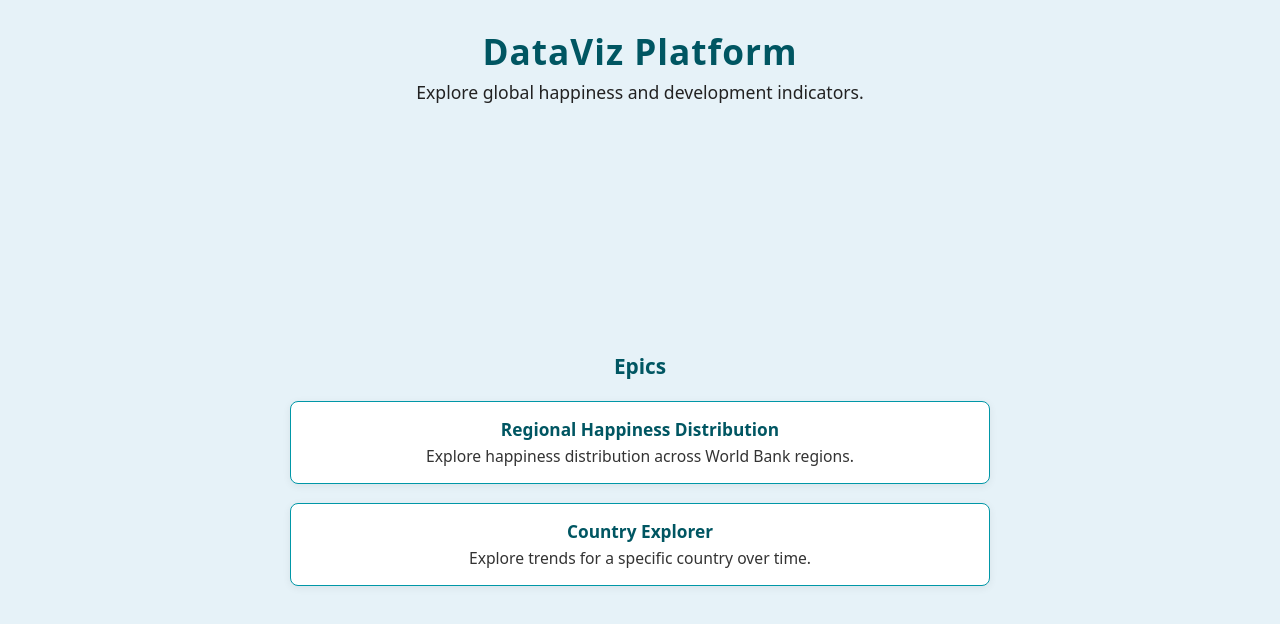
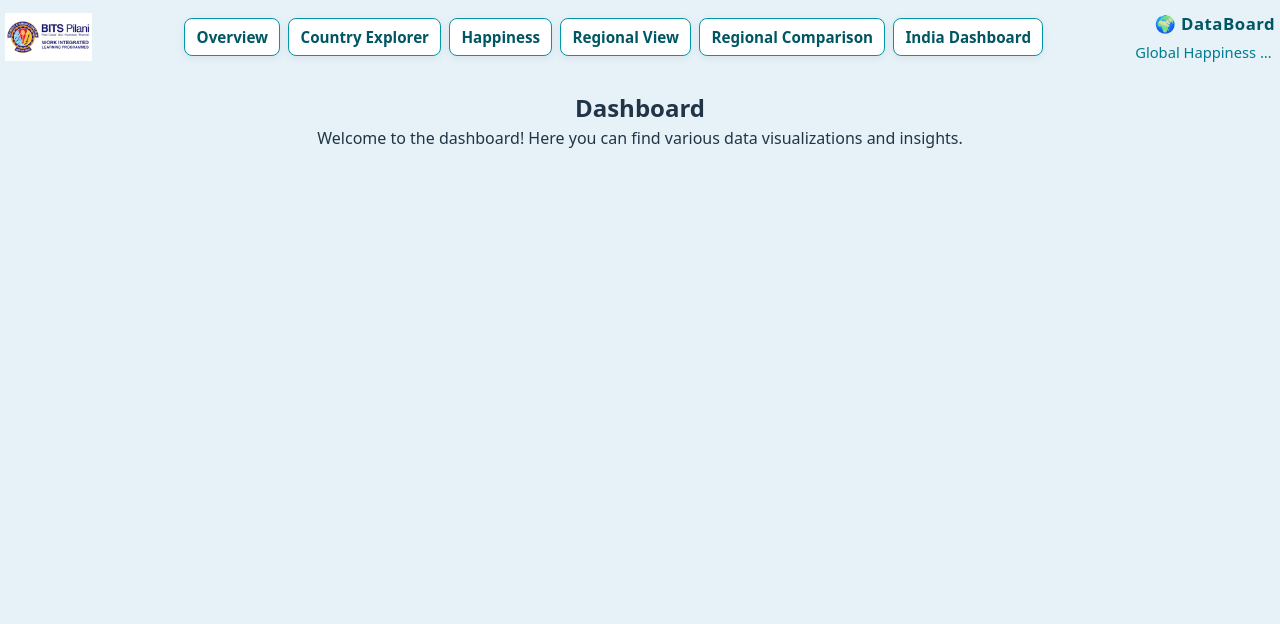
Before and after one commit to reddyshekharc55/DataViz, a React (Vite) app: page / in a window 1280 px wide. Shown: the top 624 px of the page. Built offline with nearby package versions, Linux system fonts and the light colour scheme.

Commit message:
added the logo and menu bar

```diff
--- a/src/App.jsx
+++ b/src/App.jsx
@@ -1,162 +1,96 @@
 import { useState } from 'react';
 import './App.css';
 import RegionList from './RegionList';
-import CountryExplorer from './components/CountryExplorer'
+import CountryExplorer from './components/CountryExplorer';
+import Dashboard from './components/Dashboard';
+import BitsLogo from './components/BitsLogo';
 
 
 
 function App() {
-  const [page, setPage] = useState('home');
+  const [page, setPage] = useState('dashboard');
   const [selectedRegion, setSelectedRegion] = useState(null);
 
-  // List of epics (add more as needed)
-  const epics = [
-    {
-      key: 'regional-happiness',
-      title: 'Regional Happiness Distribution',
-      description: 'Explore happiness distribution across World Bank regions.'
-    },
-    // Add other epics here
-    {
-      key: 'country-explorer',
-      title: 'Country Explorer',
-      description: 'Explore trends for a specific country over time.'
+  let mainContent;
+  switch (page) {
+    case 'dashboard':
+      mainContent = <Dashboard />;
+      break;
+    case 'country-explorer':
+      mainContent = <CountryExplorer />;
+      break;
+    default:
+      mainContent = null;
   }
-  ];
 
-  // Responsive container style
-  const containerStyle = {
-    minHeight: '100vh',
-    minWidth: '100vw',
-    background: '#e6f2f8',
-    padding: 0,
-    margin: 0,
-    display: 'flex',
-    flexDirection: 'column',
-    alignItems: 'stretch',
-    justifyContent: 'stretch',
-    boxSizing: 'border-box',
-  };
 
   return (
-    <div style={containerStyle}>
-      <header style={{ textAlign: 'center', padding: '2rem 0 1rem 0', width: '100%', flexShrink: 0 }}>
-        <h1 style={{ margin: 0, fontSize: '2.2rem', color: '#005662', letterSpacing: 1 }}>DataViz Platform</h1>
-        <p style={{ color: '#222', marginTop: '0.5rem', fontSize: '1.1rem' }}>
-          Explore global happiness and development indicators.
-        </p>
-      </header>
-      {page === 'home' && (
-        <main style={{
-          flex: 1,
-          width: '100%',
-          maxWidth: 700,
-          margin: '0 auto',
-          display: 'flex',
-          flexDirection: 'column',
-          justifyContent: 'center',
-        }}>
-          <h2 style={{ color: '#005662', fontSize: '1.3rem', marginBottom: '1.2rem', textAlign: 'center' }}>Epics</h2>
-          <ul style={{ listStyle: 'none', padding: 0, margin: 0 }}>
-            {epics.map(epic => (
-              <li key={epic.key} style={{ marginBottom: '1.2rem' }}>
+    <div style={{ height: '100%', width: '100vw', maxWidth: '100vw', minWidth: 0, background: '#e6f2f8', display: 'flex', flexDirection: 'column', boxSizing: 'border-box', overflowX: 'hidden' }}>
+      <div style={{ display: 'flex', flexDirection: 'row', alignItems: 'center', justifyContent: 'space-between', width: '100vw', maxWidth: '100vw', padding: '0.7rem 0.3rem 0.7rem 0.3rem', gap: '0.5rem', boxSizing: 'border-box', flexWrap: 'wrap', minWidth: 0 }}>
+        <div style={{ display: 'flex', flexDirection: 'column', alignItems: 'flex-start', minWidth: 60, maxWidth: 100, flexShrink: 1 }}>
+          <BitsLogo />
+        </div>
+        <div style={{ display: 'flex', flexDirection: 'row', alignItems: 'center', justifyContent: 'center', flex: 1, gap: '0.5rem', minWidth: 0, maxWidth: '100vw', flexWrap: 'wrap', boxSizing: 'border-box' }}>
           <button
-                  style={{
-                    width: '100%',
-                    background: '#fff',
-                    border: '1.5px solid #0097a7',
-                    borderRadius: 8,
-                    padding: '1rem',
-                    fontSize: '1.08rem',
-                    color: '#005662',
-                    fontWeight: 600,
-                    cursor: 'pointer',
-                    boxShadow: '0 2px 8px #0001',
-                    transition: 'background 0.2s',
-                  }}
-                  onClick={() => setPage(epic.key)}
+            style={{ minWidth: 60, padding: '0.5rem 0.7rem', borderRadius: 8, border: '1.5px solid #0097a7', background: '#fff', color: '#005662', fontWeight: 600, fontSize: '0.95rem', cursor: 'pointer', boxShadow: '0 2px 8px #0001', flexShrink: 1 }}
+            onClick={() => setPage('dashboard')}
           >
-                  {epic.title}
-                  <div style={{ fontWeight: 400, fontSize: '0.98rem', color: '#333', marginTop: 4 }}>{epic.description}</div>
+            Overview
           </button>
-              </li>
-            ))}
-          </ul>
-        </main>
-      )}
-      {page === 'regional-happiness' && (
-        <main style={{
-          flex: 1,
-          width: '100%',
-          maxWidth: 700,
-          margin: '0 auto',
-          display: 'flex',
-          flexDirection: 'column',
-          justifyContent: 'center',
-        }}>
           <button
-            style={{ marginBottom: '1.2rem', background: 'none', border: 'none', color: '#0097a7', fontWeight: 600, cursor: 'pointer', fontSize: '1rem' }}
-            onClick={() => setPage('home')}
-          >
-            ← Back to Epics
-          </button>
-          <div style={{ background: '#fff', borderRadius: 12, boxShadow: '0 2px 12px #0001', padding: '2rem 1.5rem', width: '100%', boxSizing: 'border-box' }}>
-            <RegionList onRegionSelect={setSelectedRegion} />
-            {selectedRegion && (
-              <div style={{ textAlign: 'center', marginTop: '1.5rem', fontSize: '1.1rem', color: '#005662' }}>
-                <strong>Selected Region:</strong> {selectedRegion}
-              </div>
-            )}
-            {/* New button to open Country Explorer */}
-            <button
-              style={{ marginTop: '2rem', background: '#0097a7', color: '#fff', border: 'none', borderRadius: 8, padding: '0.8rem 1.2rem', fontWeight: 600, fontSize: '1rem', cursor: 'pointer', boxShadow: '0 2px 8px #0001' }}
+            style={{ minWidth: 60, padding: '0.5rem 0.7rem', borderRadius: 8, border: '1.5px solid #0097a7', background: '#fff', color: '#005662', fontWeight: 600, fontSize: '0.95rem', cursor: 'pointer', boxShadow: '0 2px 8px #0001', flexShrink: 1 }}
             onClick={() => setPage('country-explorer')}
           >
-              Open Country Explorer
+            Country Explorer
           </button>
+          <button style={{ minWidth: 60, padding: '0.5rem 0.7rem', borderRadius: 8, border: '1.5px solid #0097a7', background: '#fff', color: '#005662', fontWeight: 600, fontSize: '0.95rem', cursor: 'pointer', boxShadow: '0 2px 8px #0001', flexShrink: 1 }}>Happiness</button>
+          <button style={{ minWidth: 60, padding: '0.5rem 0.7rem', borderRadius: 8, border: '1.5px solid #0097a7', background: '#fff', color: '#005662', fontWeight: 600, fontSize: '0.95rem', cursor: 'pointer', boxShadow: '0 2px 8px #0001', flexShrink: 1 }}>Regional View</button>
+          <button style={{ minWidth: 60, padding: '0.5rem 0.7rem', borderRadius: 8, border: '1.5px solid #0097a7', background: '#fff', color: '#005662', fontWeight: 600, fontSize: '0.95rem', cursor: 'pointer', boxShadow: '0 2px 8px #0001', flexShrink: 1 }}>Regional Comparison</button>
+          <button style={{ minWidth: 60, padding: '0.5rem 0.7rem', borderRadius: 8, border: '1.5px solid #0097a7', background: '#fff', color: '#005662', fontWeight: 600, fontSize: '0.95rem', cursor: 'pointer', boxShadow: '0 2px 8px #0001', flexShrink: 1 }}>India Dashboard</button>
         </div>
-        </main>
-      )}
-
-      {page === 'country-explorer' && (
-        <main style={{
-          flex: 1,
-          width: '100%',
-          maxWidth: 700,
-          margin: '0 auto',
-          display: 'flex',
-          flexDirection: 'column',
-          justifyContent: 'center',
-        }}>
-          <button
-            style={{ marginBottom: '1.2rem', background: 'none', border: 'none', color: '#0097a7', fontWeight: 600, cursor: 'pointer', fontSize: '1rem' }}
-            onClick={() => setPage('home')}
-          >
-            ← Back to Epics
-          </button>
-          <div style={{ background: '#fff', borderRadius: 12, boxShadow: '0 2px 12px #0001', padding: '2rem 1.5rem', width: '100%', boxSizing: 'border-box' }}>
-            <CountryExplorer />
+        <div style={{ display: 'flex', flexDirection: 'column', alignItems: 'flex-end', minWidth: 120, maxWidth: 180, flexShrink: 1 }}>
+          <div style={{ color: '#005662', fontWeight: 700, fontSize: '1.05rem', letterSpacing: 0.5, textAlign: 'right', whiteSpace: 'nowrap' }}>
+            <span role="img" aria-label="globe">🌍</span> DataBoard
           </div>
-        </main>
-      )}
-      {/* Responsive styles */}
+          <div style={{ color: '#007c91', fontSize: '0.92rem', marginTop: '0.3rem', fontWeight: 500, maxWidth: 140, textAlign: 'right', whiteSpace: 'nowrap', overflow: 'hidden', textOverflow: 'ellipsis' }}>
+            Global Happiness & Development Indicators Dashboard
+          </div>
+        </div>
+      </div>
+      <div style={{ flex: 1, minWidth: 0, boxSizing: 'border-box', overflow: 'auto', width: '100vw', maxWidth: '100vw' }}>
+        {mainContent}
+      </div>
       <style>{`
         html, body, #root {
           height: 100%;
-          width: 100%;
+          min-height: 100%;
           margin: 0;
           padding: 0;
+          box-sizing: border-box;
+          overflow-x: hidden !important;
+          width: 100vw;
+          max-width: 100vw;
+        }
+        #root > div {
+          height: 100%;
+          width: 100vw;
+          max-width: 100vw;
         }
         @media (max-width: 900px) {
-          main, .region-list-card {
-            max-width: 98vw !important;
+          div[style*='flex-direction: row'][style*='align-items: center'] {
+            flex-direction: column !important;
+            gap: 0.5rem !important;
+            width: 100vw !important;
+            max-width: 100vw !important;
           }
+          div[style*='min-width: 60px'] button {
+            min-width: 40px !important;
+            font-size: 0.8rem !important;
+            padding: 0.3rem 0.3rem !important;
           }
-        @media (max-width: 600px) {
-          h1 { font-size: 1.3rem !important; }
-          h2 { font-size: 1.05rem !important; }
-          main > div, .region-list-card {
-            padding: 1rem 0.5rem !important;
+          div[style*='min-width: 120px'][style*='align-items: flex-end'] {
+            align-items: center !important;
+            text-align: center !important;
           }
         }
       `}</style>
@@ -164,4 +98,4 @@ function App() {
   );
 }
 
-export default App
+export default App;
--- /dev/null
+++ b/src/components/BitsLogo.jsx
@@ -0,0 +1,18 @@
+import React from 'react';
+import bitsLogo from '../assets/bits_logo.png';
+
+const BitsLogo = () => (
+  <img
+    src={bitsLogo}
+    alt="BITS Logo"
+    style={{
+      height: '48px',
+      width: 'auto',
+      maxWidth: '120px',
+      objectFit: 'contain',
+      display: 'block',
+    }}
+  />
+);
+
+export default BitsLogo;
--- /dev/null
+++ b/src/components/Dashboard.jsx
@@ -0,0 +1,12 @@
+import React from 'react';
+
+const Dashboard = () => {
+  return (
+    <div style={{ padding: '1rem' }}>
+      <h2 style={{ margin: 0 }}>Dashboard</h2>
+      <p style={{ margin: 0 }}>Welcome to the dashboard! Here you can find various data visualizations and insights.</p>
+    </div>
+  );
+}
+
+export default Dashboard;
```
Also changed, not shown: src/assets/bits_logo.png (added). Lines whose indentation alone changed are shown as unchanged.
